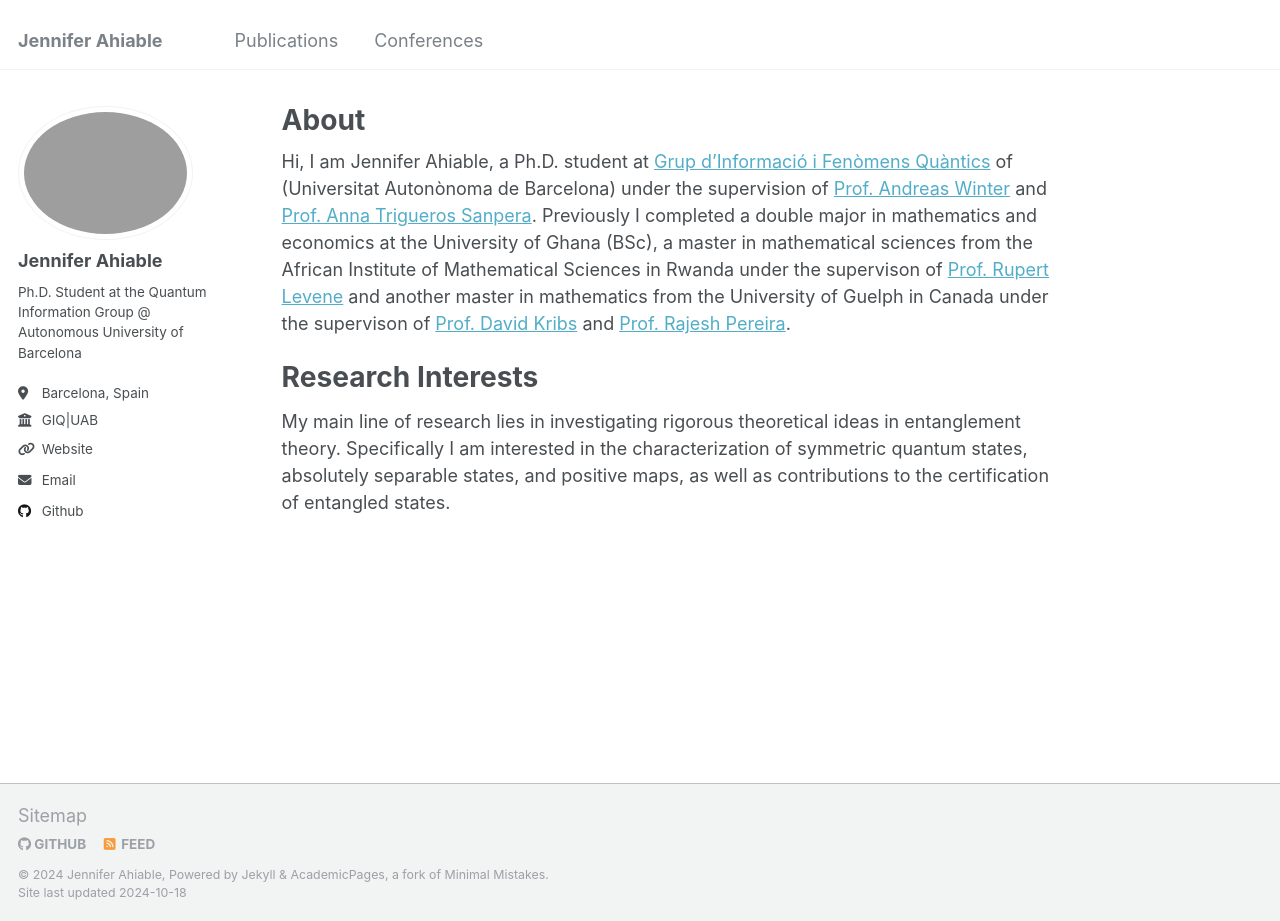
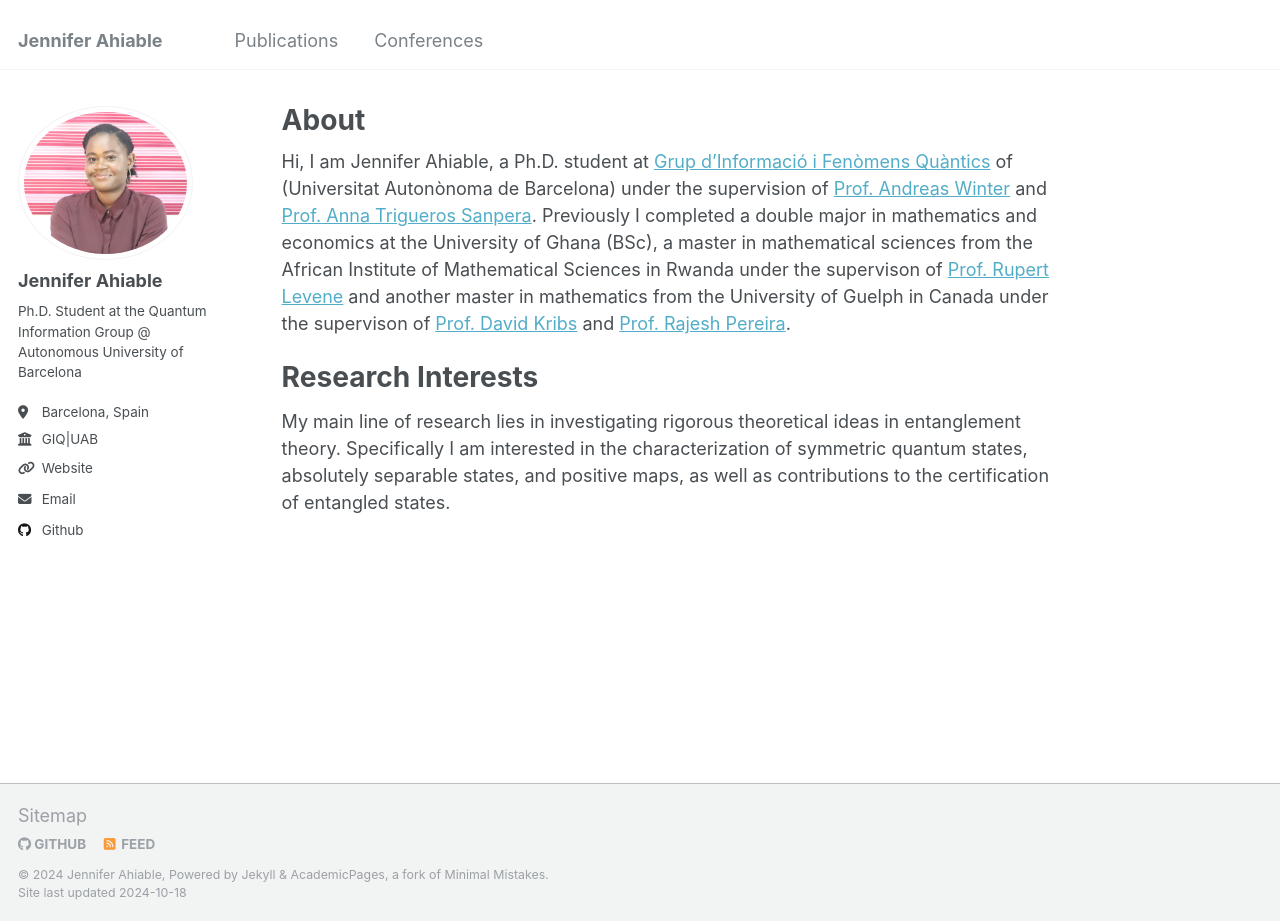
Before and after one commit to jennquantum/jenniferahiable, a Jekyll site: the page built from _pages/about.md, in a window 1280 px wide and 921 px high. Built offline with Jekyll 4.4.1, drawn with Linux system fonts in a browser that asks for light colours.

Commit message:
Update _config.yml

```diff
--- a/_config.yml
+++ b/_config.yml
@@ -20,7 +20,7 @@ repository               : "jennquantum/jennquantum.github.io"
 #               Additional customization can be done by editing /_includes/author-profile.html
 author:
   # Biographic information
-  avatar           : "file.png"
+  avatar           : "jenn.jpg"
   name             : "Jennifer Ahiable"
   pronouns         : # example: "she/her"
   bio              : "Ph.D. Student at the Quantum Information Group @ Autonomous University of Barcelona"
```
